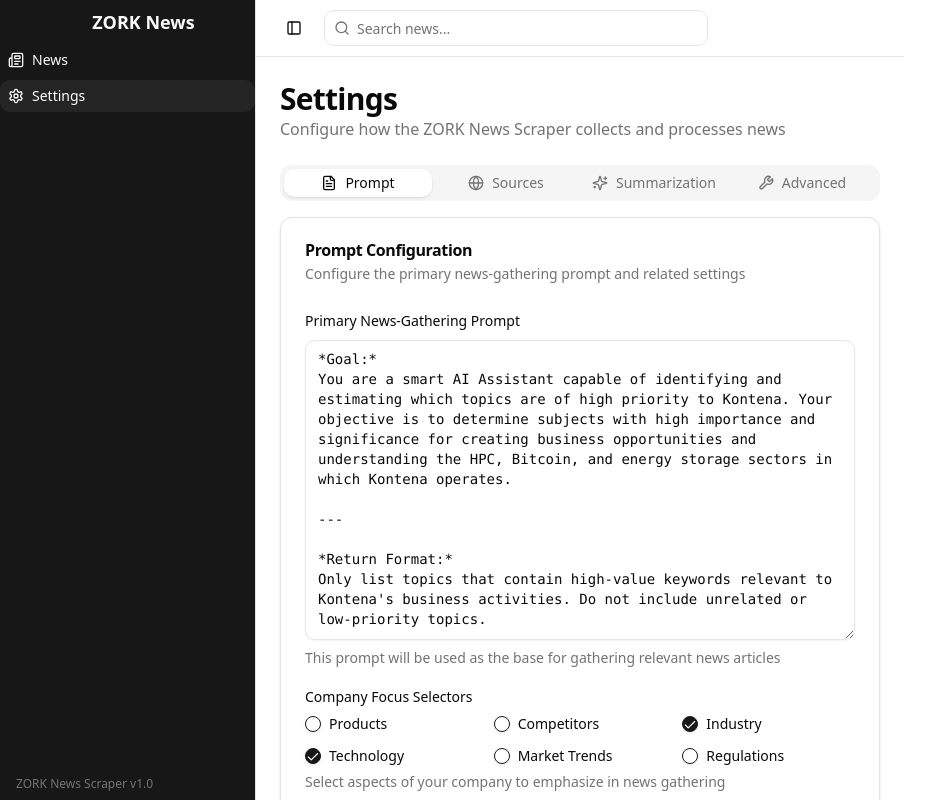
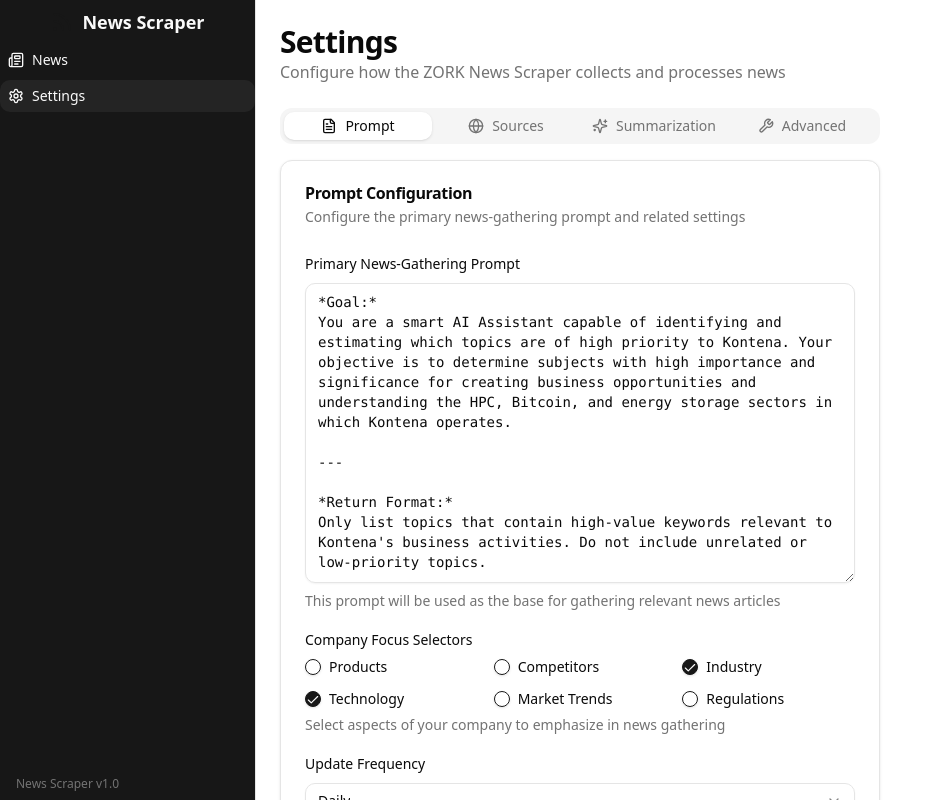
Before and after one commit to Kontena2000/News, a Next.js app: page /settings in a window 1280 px wide. Shown: the whole page, without its empty margins (0-943 px from the left). Built offline with nearby package versions, Linux system fonts and the light colour scheme.

Commit message:
refactor(settings): Remove topbar and update news page layout

```diff
--- a/src/components/layout/main-layout.tsx
+++ b/src/components/layout/main-layout.tsx
@@ -2,7 +2,7 @@
 import { ReactNode } from "react"
 import Link from "next/link"
 import { useRouter } from "next/router"
-import { Newspaper, Settings, Search, Rss } from "lucide-react"
+import { Newspaper, Settings, Rss } from "lucide-react"
 
 import {
   Sidebar,
@@ -31,7 +31,7 @@ export function MainLayout({ children }: MainLayoutProps) {
           <SidebarHeader className="flex items-center px-4 py-2">
             <div className="flex items-center gap-2">
               <Rss className="h-6 w-6 text-primary" />
-              <span className="text-lg font-bold">ZORK News</span>
+              <span className="text-lg font-bold">News Scraper</span>
             </div>
           </SidebarHeader>
           <SidebarContent>
@@ -60,27 +60,12 @@ export function MainLayout({ children }: MainLayoutProps) {
           </SidebarContent>
           <SidebarFooter className="px-4 py-2">
             <div className="text-xs text-muted-foreground">
-              ZORK News Scraper v1.0
+              News Scraper v1.0
             </div>
           </SidebarFooter>
         </Sidebar>
         <SidebarInset>
           <div className="flex h-full flex-col">
-            <header className="border-b bg-background/95 backdrop-blur supports-[backdrop-filter]:bg-background/60">
-              <div className="flex h-14 items-center gap-4 px-4 sm:px-6">
-                <SidebarTrigger />
-                <div className="flex-1">
-                  <div className="relative w-full max-w-sm">
-                    <Search className="absolute left-2.5 top-2.5 h-4 w-4 text-muted-foreground" />
-                    <input
-                      type="search"
-                      placeholder="Search news..."
-                      className="h-9 w-full rounded-md border border-input bg-background pl-8 pr-4 text-sm ring-offset-background file:border-0 file:bg-transparent file:text-sm file:font-medium placeholder:text-muted-foreground focus-visible:outline-none focus-visible:ring-2 focus-visible:ring-ring focus-visible:ring-offset-2"
-                    />
-                  </div>
-                </div>
-              </div>
-            </header>
             <main className="flex-1 overflow-auto p-4 sm:p-6">
               {children}
             </main>
--- a/src/pages/index.tsx
+++ b/src/pages/index.tsx
@@ -2,22 +2,28 @@
 import Head from "next/head"
 import { useState } from "react"
 import {
-  ArrowUpDown,
-  Calendar,
-  Filter,
   Grid3X3,
   LayoutList,
-  RefreshCw,
-  Sparkles
+  Sparkles,
+  ChevronDown,
+  ListTodo,
+  Users,
+  Lightbulb
 } from "lucide-react"
 
 import { mockArticles, mockDailySummary } from "@/data/mock-news"
-import { Article, NewsFilter } from "@/types/news"
+import { Article } from "@/types/news"
 import { Button } from "@/components/ui/button"
 import { Card, CardContent, CardDescription, CardFooter, CardHeader, CardTitle } from "@/components/ui/card"
 import { Tabs, TabsContent, TabsList, TabsTrigger } from "@/components/ui/tabs"
 import { Badge } from "@/components/ui/badge"
 import { Separator } from "@/components/ui/separator"
+import {
+  DropdownMenu,
+  DropdownMenuContent,
+  DropdownMenuItem,
+  DropdownMenuTrigger,
+} from "@/components/ui/dropdown-menu"
 
 export default function NewsPage() {
   const [viewMode, setViewMode] = useState<"grid" | "list">("grid")
@@ -27,7 +33,7 @@ export default function NewsPage() {
   return (
     <>
       <Head>
-        <title>ZORK News Scraper</title>
+        <title>News Scraper</title>
         <meta name="description" content="AI-powered news collection and analysis" />
         <link rel="icon" href="/favicon.ico" />
       </Head>
@@ -41,14 +47,6 @@ export default function NewsPage() {
             </p>
           </div>
           <div className="flex items-center gap-2">
-            <Button variant="outline" size="sm">
-              <RefreshCw className="mr-2 h-4 w-4" />
-              Refresh
-            </Button>
-            <Button variant="outline" size="sm">
-              <Filter className="mr-2 h-4 w-4" />
-              Filters
-            </Button>
             <div className="flex items-center rounded-md border">
               <Button
                 variant={viewMode === "grid" ? "default" : "ghost"}
@@ -78,16 +76,6 @@ export default function NewsPage() {
               <TabsTrigger value="daily">Daily Summary</TabsTrigger>
               <TabsTrigger value="bookmarked">Bookmarked</TabsTrigger>
             </TabsList>
-            <div className="flex items-center gap-2">
-              <Button variant="outline" size="sm">
-                <ArrowUpDown className="mr-2 h-4 w-4" />
-                Sort
-              </Button>
-              <Button variant="outline" size="sm">
-                <Calendar className="mr-2 h-4 w-4" />
-                Date Range
-              </Button>
-            </div>
           </div>
 
           <TabsContent value="all" className="mt-4">
@@ -202,7 +190,27 @@ function ArticleCard({ article }: { article: Article }) {
       </CardContent>
       <CardFooter className="flex justify-between p-4 pt-0">
         <Button variant="outline" size="sm">Read More</Button>
-        <Button variant="ghost" size="sm">Save</Button>
+        <DropdownMenu>
+          <DropdownMenuTrigger asChild>
+            <Button variant="ghost" size="sm">
+              Action <ChevronDown className="ml-1 h-3 w-3" />
+            </Button>
+          </DropdownMenuTrigger>
+          <DropdownMenuContent align="end">
+            <DropdownMenuItem className="flex items-center">
+              <ListTodo className="mr-2 h-4 w-4" />
+              <span>Add to Tasks</span>
+            </DropdownMenuItem>
+            <DropdownMenuItem className="flex items-center">
+              <Users className="mr-2 h-4 w-4" />
+              <span>Add to Meetings</span>
+            </DropdownMenuItem>
+            <DropdownMenuItem className="flex items-center">
+              <Lightbulb className="mr-2 h-4 w-4" />
+              <span>Add to Brainstorm</span>
+            </DropdownMenuItem>
+          </DropdownMenuContent>
+        </DropdownMenu>
       </CardFooter>
     </Card>
   )
@@ -236,7 +244,27 @@ function ArticleListItem({ article }: { article: Article }) {
           </CardContent>
           <CardFooter className="mt-auto flex justify-between p-4 pt-0">
             <Button variant="outline" size="sm">Read More</Button>
-            <Button variant="ghost" size="sm">Save</Button>
+            <DropdownMenu>
+              <DropdownMenuTrigger asChild>
+                <Button variant="ghost" size="sm">
+                  Action <ChevronDown className="ml-1 h-3 w-3" />
+                </Button>
+              </DropdownMenuTrigger>
+              <DropdownMenuContent align="end">
+                <DropdownMenuItem className="flex items-center">
+                  <ListTodo className="mr-2 h-4 w-4" />
+                  <span>Add to Tasks</span>
+                </DropdownMenuItem>
+                <DropdownMenuItem className="flex items-center">
+                  <Users className="mr-2 h-4 w-4" />
+                  <span>Add to Meetings</span>
+                </DropdownMenuItem>
+                <DropdownMenuItem className="flex items-center">
+                  <Lightbulb className="mr-2 h-4 w-4" />
+                  <span>Add to Brainstorm</span>
+                </DropdownMenuItem>
+              </DropdownMenuContent>
+            </DropdownMenu>
           </CardFooter>
         </div>
       </div>
```
